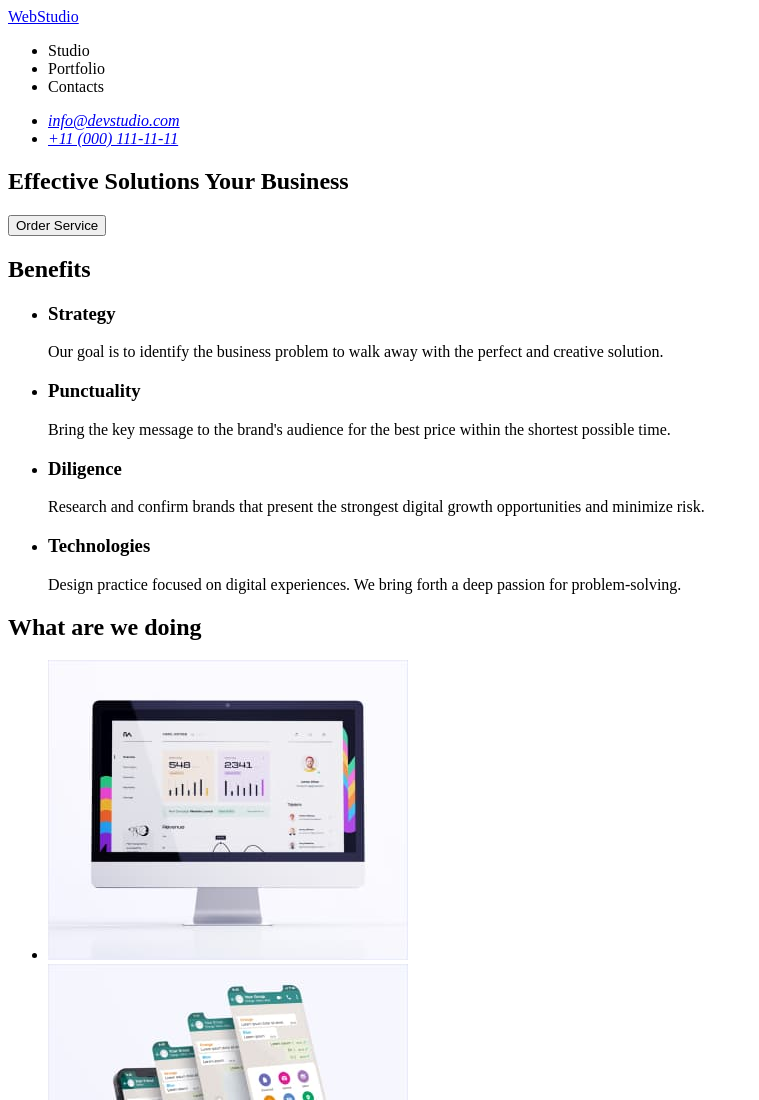
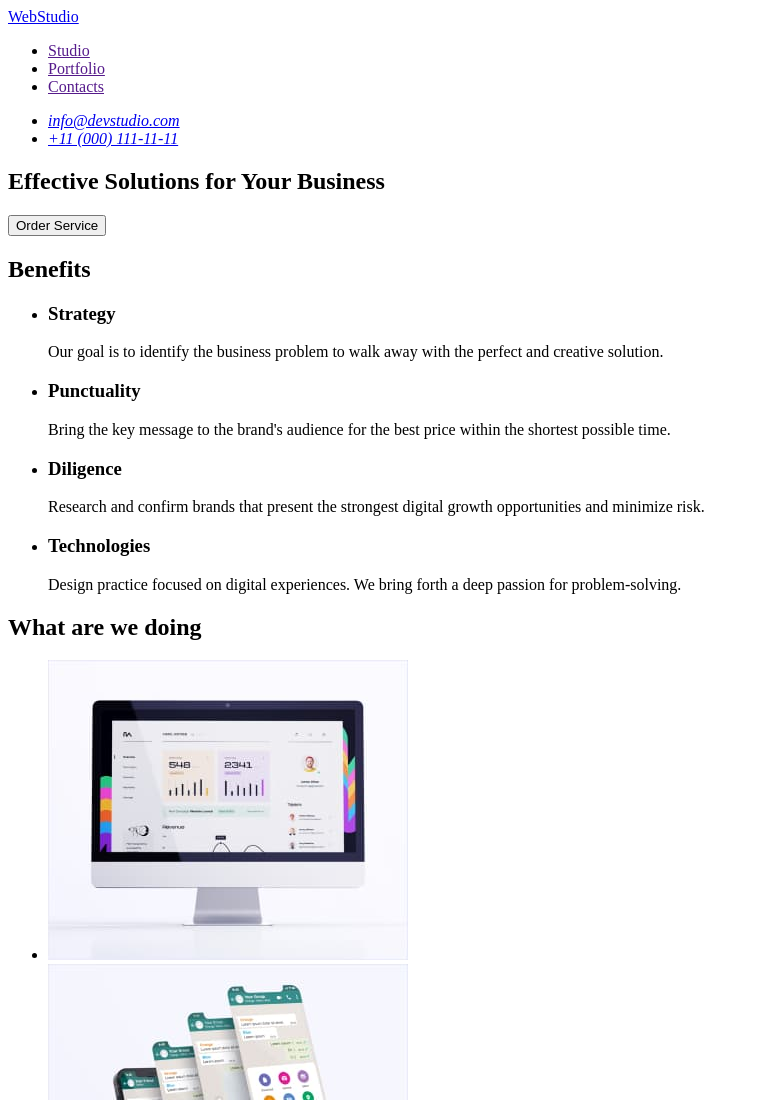
Before and after one commit to ANastya28/goit-markup-hw-01, a plain HTML site: page index.html in a window 1280 px wide. Shown: the top 1100 px of the page, without its empty margins (0-759 px from the left). Drawn offline with Linux system fonts and the light colour scheme.

Commit message:
Update index.html

```diff
--- a/index.html
+++ b/index.html
@@ -11,9 +11,9 @@
     <nav>
         <a href="./index.html">WebStudio</a>
         <ul>
-            <li><a href=""></a>Studio</li>
-            <li><a href=""></a>Portfolio</li>
-            <li><a href=""></a>Contacts</li>
+            <li><a href="">Studio</a></li>
+            <li><a href="">Portfolio</a></li>
+            <li><a href="">Contacts</a></li>
         </ul>
     </nav>
     <address>
@@ -26,7 +26,7 @@
     <main>
         <!--Hero-->
         <section>
-            <h1>Effective Solutions Your Business</h1>
+            <h1>Effective Solutions for Your Business</h1>
             <button type="button">Order Service</button>
         </section>
         <section>
```
